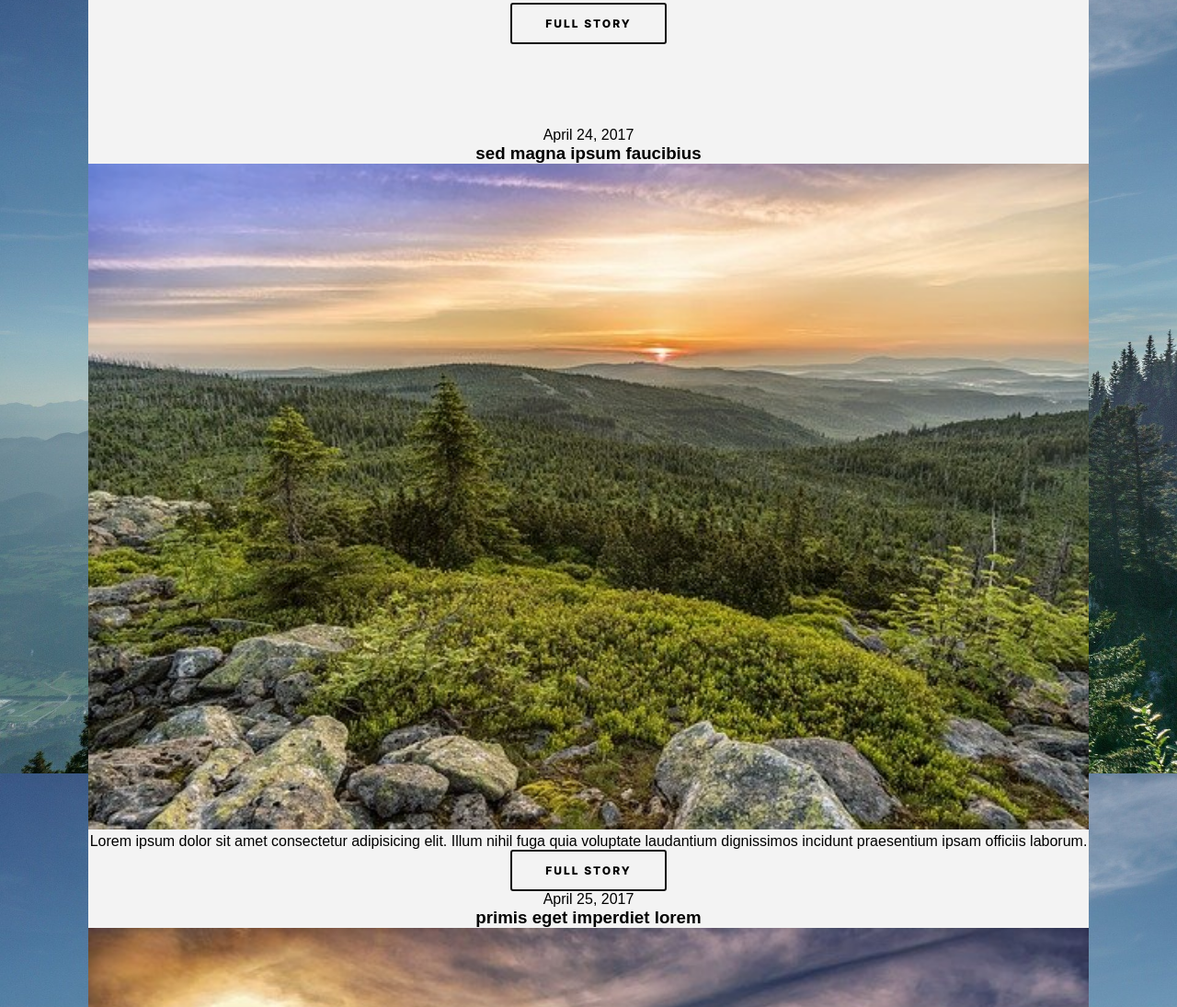
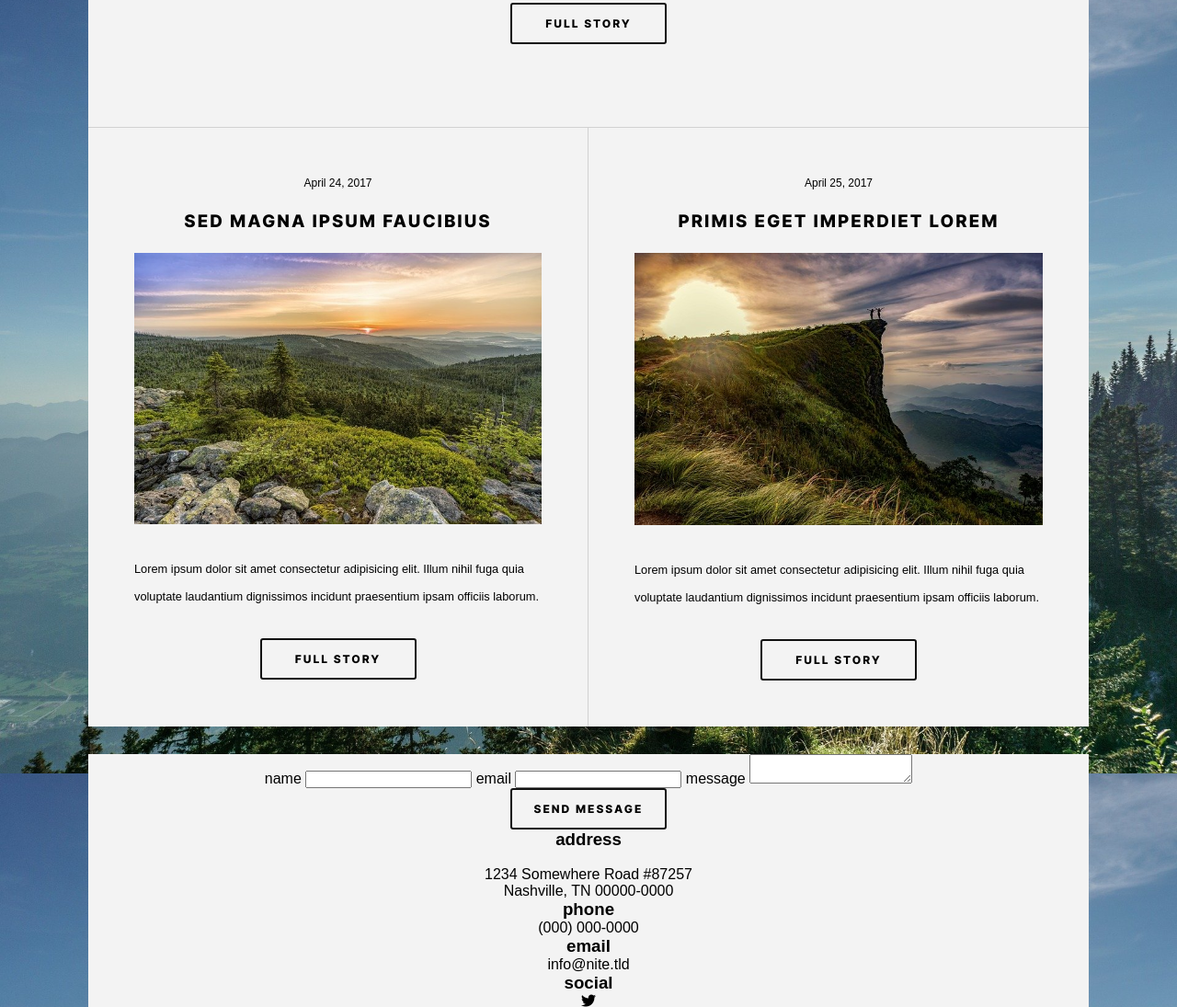
Before and after one commit to Clmt2707/Projet-11-Lamontagne, a plain HTML site: page index.html in a window 1280 px wide. Shown: the part 1833-2928 px from the top of the page at 92% size. Drawn offline with Linux system fonts and the light colour scheme.

Commit message:
section main stylisée

```diff
--- a/assets/styles/layout/_main.scss
+++ b/assets/styles/layout/_main.scss
@@ -66,10 +66,40 @@
             margin: 50px 0 90px;
         }
     }
+
+    .section2 {
+        display: grid;
+        grid-template-columns: 50% 50%;
+        border-top: 1px solid $grey1;
+
+        @media screen and (max-width: 700px) {
+            grid-template-columns: 1fr;
+        }
+
+        .left-part,
+        .right-part {
+            padding: 50px;
+        }
+
+        span {
+            font-size: 0.75rem;
+        }
+
+        h3 {
+            margin: 20px 0;
+            @include title;
+            line-height: 28px;
+        }
+
+        p {
+            text-align: left;
+            line-height: 30px;
+            margin: 30px 0;
+            font-size: 0.8rem;
+        }
+
+        .left-part {
+            border-right: 1px solid $grey1;
+        }
+    }
 }
-
-
-
-img {
-    width: 50%;
-}
```
Also changed, not shown: assets/styles/styles.css, 1 other file.
